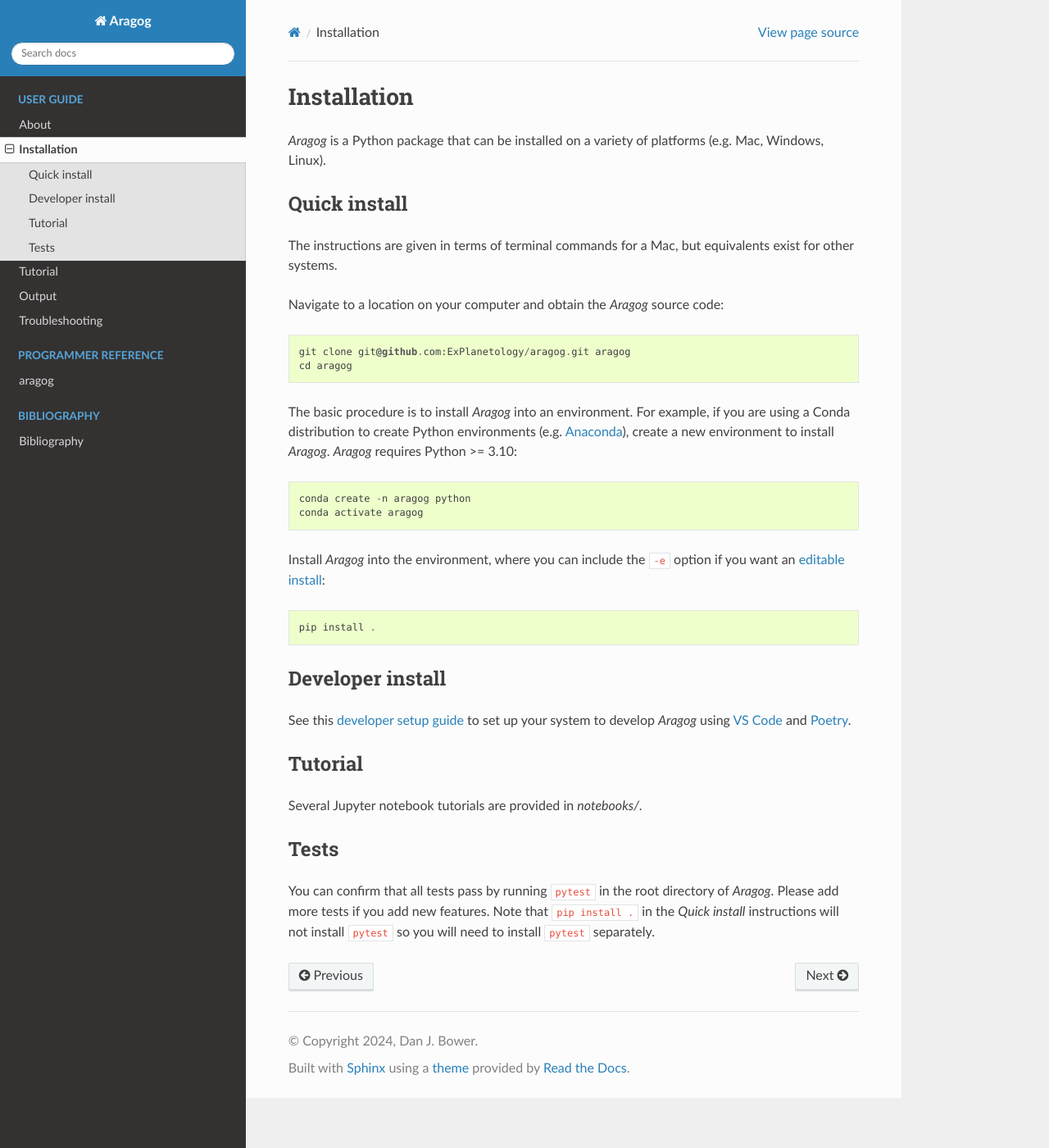
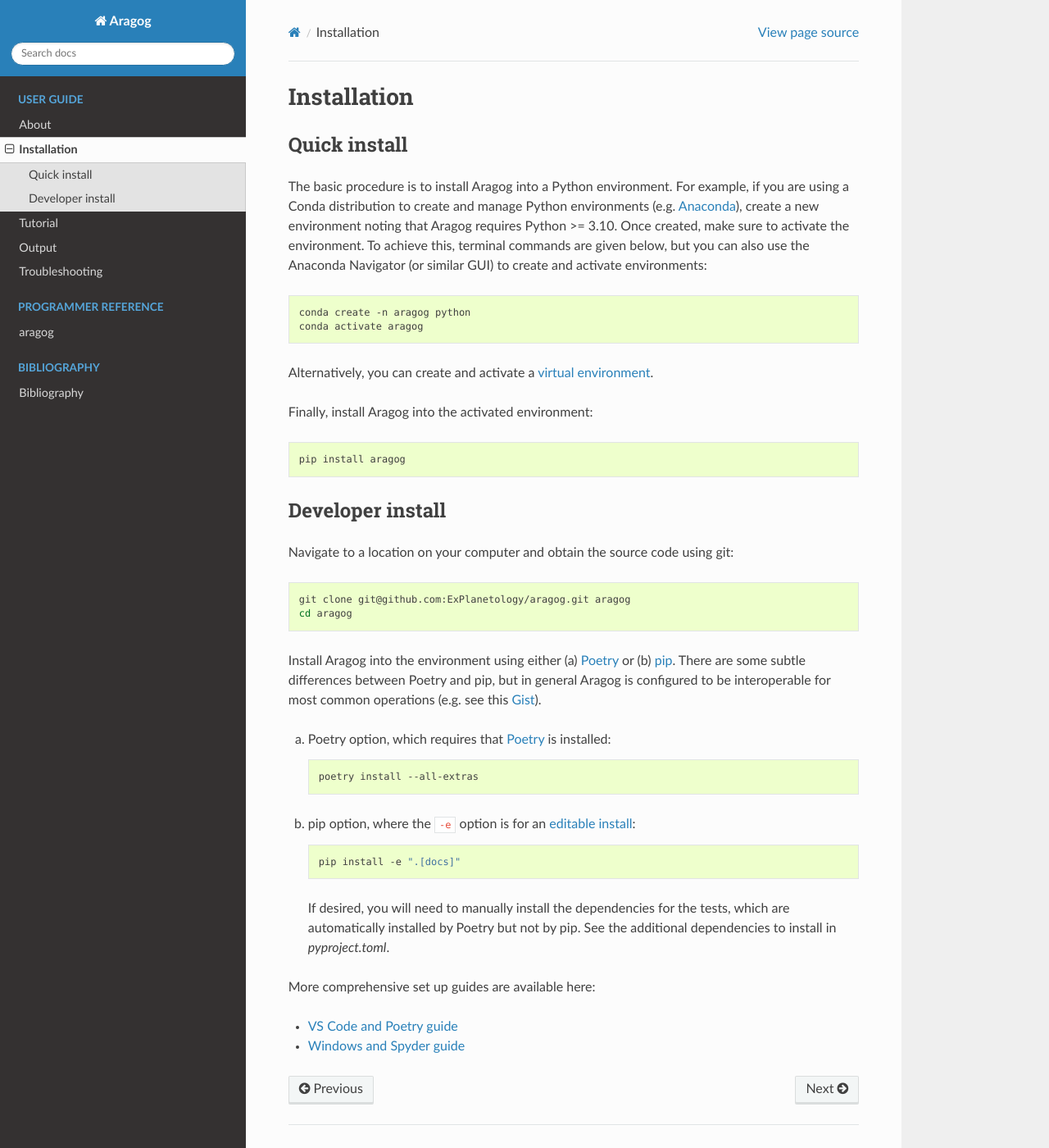
Before and after one commit to ExPlanetology/aragog, a Sphinx documentation site: the page built from docs/installation.rst, in a window 1280 px wide and 1400 px high. Shown: the whole window at 82% size. Built offline with Sphinx 7.4.7 and the Read the Docs theme 2.0.0, drawn with Linux system fonts in a browser that asks for light colours.

Commit message:
Improve documentation

```diff
--- a/docs/installation.rst
+++ b/docs/installation.rst
@@ -1,38 +1,51 @@
 Installation
 ============
-
-*Aragog* is a Python package that can be installed on a variety of platforms (e.g. Mac, Windows, Linux).
 
 Quick install
 -------------
 
-The instructions are given in terms of terminal commands for a Mac, but equivalents exist for other systems.
+The basic procedure is to install Aragog into a Python environment. For example, if you are using a Conda distribution to create and manage Python environments (e.g. `Anaconda <https://www.anaconda.com/download>`_), create a new environment noting that Aragog requires Python >= 3.10. Once created, make sure to activate the environment. To achieve this, terminal commands are given below, but you can also use the Anaconda Navigator (or similar GUI) to create and activate environments:
 
-Navigate to a location on your computer and obtain the *Aragog* source code::
+.. code-block:: shell
+
+    conda create -n aragog python
+    conda activate aragog
+
+Alternatively, you can create and activate a `virtual environment <https://docs.python.org/3/library/venv.html>`_.
+
+Finally, install Aragog into the activated environment:
+
+.. code-block:: shell
+
+    pip install aragog
+
+Developer install
+-----------------
+
+Navigate to a location on your computer and obtain the source code using git:
+
+.. code-block:: shell
 
     git clone git@github.com:ExPlanetology/aragog.git aragog
     cd aragog
 
-The basic procedure is to install *Aragog* into an environment. For example, if you are using a Conda distribution to create Python environments (e.g. `Anaconda <https://www.anaconda.com/download>`_), create a new environment to install *Aragog*. *Aragog* requires Python >= 3.10::
+Install Aragog into the environment using either (a) `Poetry <https://python-poetry.org>`_ or (b) `pip <https://pip.pypa.io/en/stable/getting-started/>`_. There are some subtle differences between Poetry and pip, but in general Aragog is configured to be interoperable for most common operations (e.g. see this `Gist <https://gist.github.com/djbower/e9538e7eb5ed3deaf3c4de9dea41ebcd>`_).
 
-    conda create -n aragog python
-    conda activate aragog
+(a) Poetry option, which requires that `Poetry <https://python-poetry.org>`_ is installed:
 
-Install *Aragog* into the environment, where you can include the ``-e`` option if you want an `editable install <https://setuptools.pypa.io/en/latest/userguide/development_mode.html>`_::
+    .. code-block:: shell
 
-    pip install .
+        poetry install --all-extras
 
-Developer install
------------------
+(b) pip option, where the ``-e`` option is for an `editable install <https://setuptools.pypa.io/en/latest/userguide/development_mode.html>`_:
 
-See this `developer setup guide <https://gist.github.com/djbower/c66474000029730ac9f8b73b96071db3>`_ to set up your system to develop *Aragog* using `VS Code <https://code.visualstudio.com>`_ and `Poetry <https://python-poetry.org>`_.
+    .. code-block:: shell
 
-Tutorial
---------
+        pip install -e ".[docs]"
 
-Several Jupyter notebook tutorials are provided in `notebooks/`.
+    If desired, you will need to manually install the dependencies for the tests, which are automatically installed by Poetry but not by pip. See the additional dependencies to install in `pyproject.toml`.
 
-Tests
------
+More comprehensive set up guides are available here:
 
-You can confirm that all tests pass by running ``pytest`` in the root directory of *Aragog*. Please add more tests if you add new features. Note that ``pip install .`` in the *Quick install* instructions will not install ``pytest`` so you will need to install ``pytest`` separately.
+- `VS Code and Poetry guide <https://gist.github.com/djbower/c66474000029730ac9f8b73b96071db3>`_
+- `Windows and Spyder guide <https://gist.github.com/djbower/c82b4a70a3c3c74ad26dc572edefdd34>`_
```
Also changed, not shown: docs/about.rst (+8 -1 lines), docs/refs.bib (+6 -7 lines).
